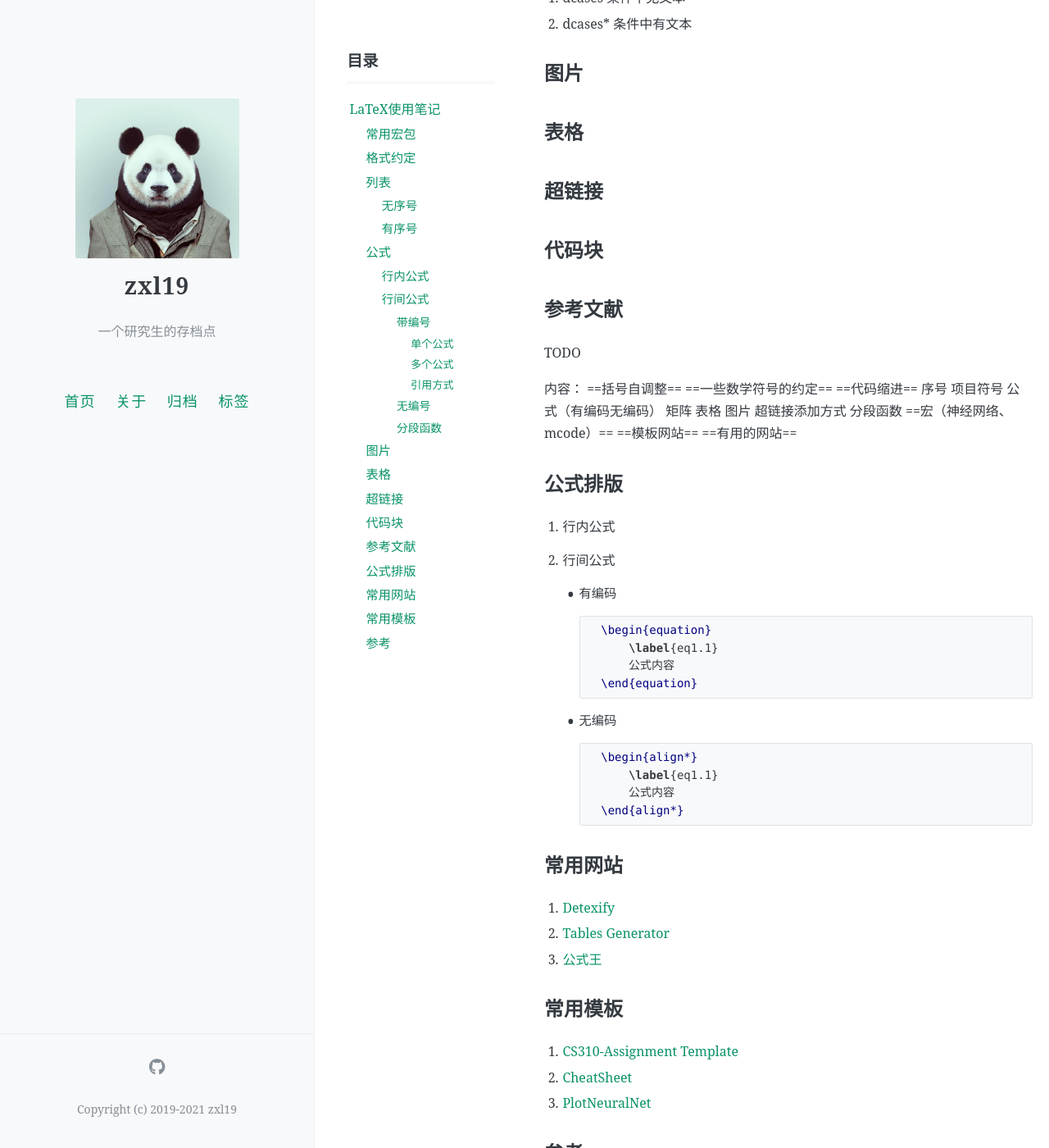
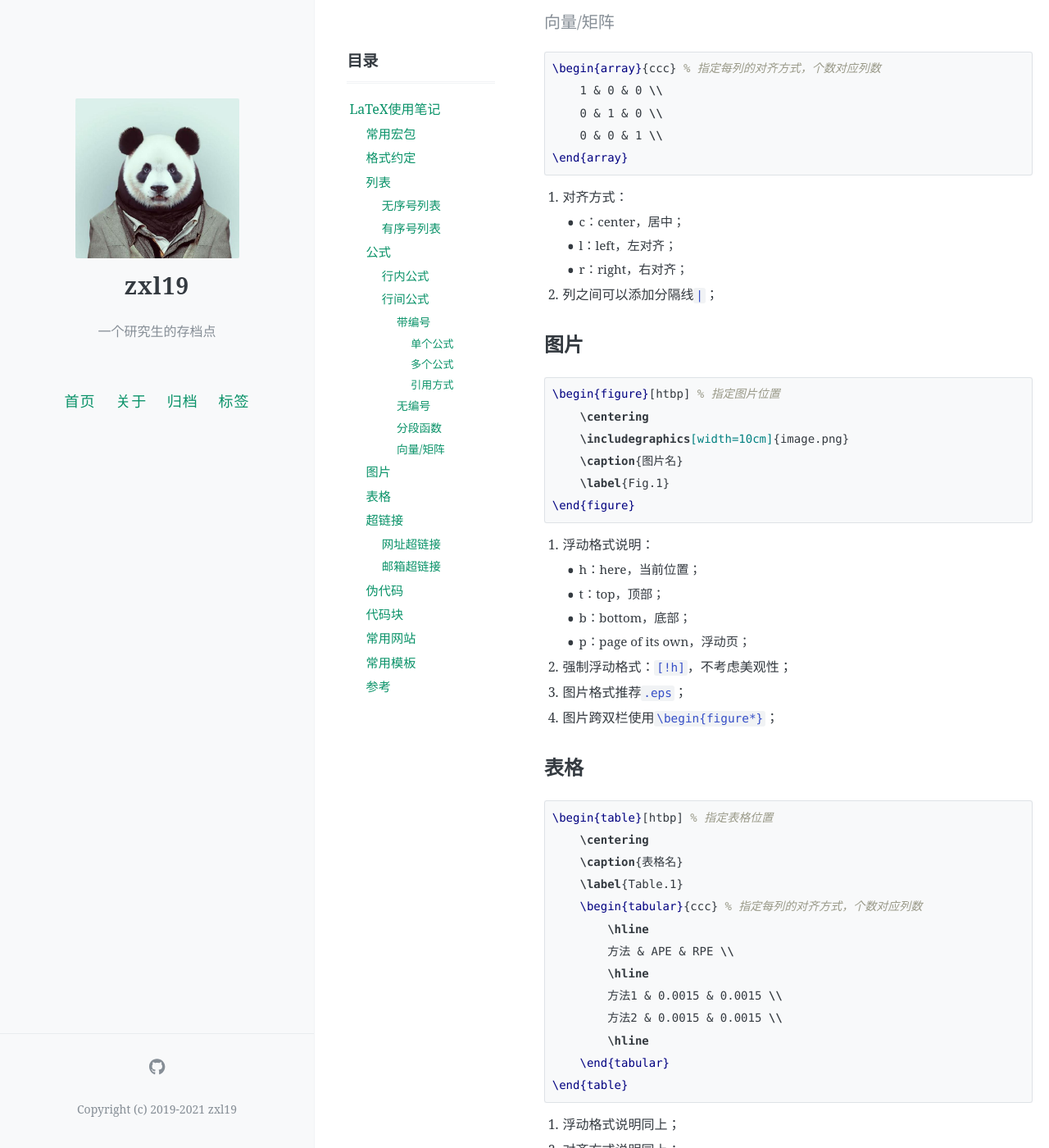
Before and after one commit to zxl19/zxl19.github.io, a Jekyll site: the page built from _posts/2021-03-29-latex-note.md, in a window 1280 px wide and 1400 px high, scrolled down 3311 px. Shown: the whole window at 82% size. Built offline with Jekyll 4.4.1, drawn with Linux system fonts in a browser that asks for light colours; formulas are drawn with MathJax 3; comment, search, counter and statistics services are not loaded; some of the changed text lies outside the part shown.

Commit message:
Update 2021-03-29-latex-note.md

````diff
--- a/_posts/2021-03-29-latex-note.md
+++ b/_posts/2021-03-29-latex-note.md
@@ -63,7 +63,7 @@ pinned: false
 
 ## 列表
 
-### 无序号
+### 无序号列表
 
 ```latex
 \begin{itemize} % 默认：实心点
@@ -72,10 +72,10 @@ pinned: false
 \end{itemize}
 ```
 
-### 有序号
+### 有序号列表
 
 ```latex
-\begin{enumerate}[(1)] % 默认：1.
+\begin{enumerate}[(1)] % 此处指定序号样式，默认：1.
     \item 支持123
     \item 支持abc
     \item 支持ABC
@@ -111,7 +111,7 @@ $公式内容$
 ```latex
 \begin{align}
     \label{eq1.2}
-    & 公式内容
+    & 公式内容 \\
     \label{eq1.3}
     & 公式内容
 \end{align}
@@ -120,14 +120,15 @@ $公式内容$
 ##### 引用方式
 
 ```latex
-\eqref{eq1.1}
+\eqref{eq1.1}   % 有括号
+\ref{eq1.2}     % 无括号
 ```
 
 #### 无编号
 
 ```latex
 \begin{align*}
-    & 公式内容
+    & 公式内容 \\
     & 公式内容
 \end{align*}
 ```
@@ -135,85 +136,122 @@ $公式内容$
 #### 分段函数
 
 ```latex
-\begin{equation}
-    \label{eq1.4}
-    \begin{dcases}
-        公式内容 & 条件 \\
-        公式内容 & 条件
-    \end{dcases}
-\end{equation}
+\begin{dcases}
+    公式内容 & 条件 \\
+    公式内容 & 条件
+\end{dcases}
 ```
 
-1. dcases   条件中无文本
-2. dcases*  条件中有文本
+1. `dcases`     条件为纯公式，文本使用`\text{}`；
+2. `dcases*`    条件为纯文本，公式使用`$ $`；
+
+#### 向量/矩阵
+
+```latex
+\begin{array}{ccc} % 指定每列的对齐方式，个数对应列数
+    1 & 0 & 0 \\
+    0 & 1 & 0 \\
+    0 & 0 & 1 \\
+\end{array}
+```
+
+1. 对齐方式：
+    - c：center，居中；
+    - l：left，左对齐；
+    - r：right，右对齐；
+2. 列之间可以添加分隔线`|`；
 
 ## 图片
 
+```latex
+\begin{figure}[htbp] % 指定图片位置
+    \centering
+    \includegraphics[width=10cm]{image.png}
+    \caption{图片名}
+    \label{Fig.1}
+\end{figure}
+```
+
+1. 浮动格式说明：
+    - h：here，当前位置；
+    - t：top，顶部；
+    - b：bottom，底部；
+    - p：page of its own，浮动页；
+2. 强制浮动格式：`[!h]`，不考虑美观性；
+3. 图片格式推荐`.eps`；
+4. 图片跨双栏使用`\begin{figure*}`；
+
 ## 表格
+
+```latex
+\begin{table}[htbp] % 指定表格位置
+    \centering
+    \caption{表格名}
+    \label{Table.1}
+    \begin{tabular}{ccc} % 指定每列的对齐方式，个数对应列数
+        \hline
+        方法 & APE & RPE \\
+        \hline
+        方法1 & 0.0015 & 0.0015 \\
+        方法2 & 0.0015 & 0.0015 \\
+        \hline
+    \end{tabular}
+\end{table}
+```
+
+1. 浮动格式说明同上；
+2. 对齐方式说明同上；
+3. 表格框线：
+    - 水平框线：使用`\hline`；
+    - 垂直框线：在列之间添加分隔线`|`；
+4. 表格跨双栏使用`\begin{table*}`
 
 ## 超链接
 
-## 代码块
+### 网址超链接
 
-## 参考文献
+```latex
+\url{网址}
+\href{网址}{显示文字}
+```
+
+### 邮箱超链接
+
+```latex
+\href{mailto:xxx@xxx.xxx}{显示文字}
+```
+
+## 伪代码
 
 TODO
 
-内容：
-==括号自调整==
-==一些数学符号的约定==
-==代码缩进==
-序号
-项目符号
-公式（有编码无编码）
-矩阵
-表格
-图片
-超链接添加方式
-分段函数
-==宏（神经网络、mcode）==
-==模板网站==
-==有用的网站==
+## 代码块
 
-## 公式排版
-
-1. 行内公式
-
-
-
-2. 行间公式
-    - 有编码
-
-        ```latex
-        \begin{equation}
-		    \label{eq1.1}
-            公式内容
-	    \end{equation}
-        ```
-
-    - 无编码
-
-        ```latex
-        \begin{align*}
-		    \label{eq1.1}
-            公式内容
-	    \end{align*}
-        ```
+```latex
+\begin{lstlisting}
+    代码段
+\end{lstlisting}
+```
 
 ## 常用网站
 
-1. [Detexify](http://detexify.kirelabs.org/classify.html)
-2. [Tables Generator](https://www.tablesgenerator.com/)
+1. [常用数学符号的 LaTeX 表示方法](https://mohu.org/info/symbols/symbols.htm)
+2. [Detexify](http://detexify.kirelabs.org/classify.html)
 3. [公式王](https://gongshi.wang/)
+4. [Tables Generator](https://www.tablesgenerator.com/)
 
 ## 常用模板
 
 1. [CS310-Assignment Template](https://www.overleaf.com/latex/templates/cs310-assignment-template/qrqpndrxpcht)
-2. [CheatSheet](https://www.latextemplates.com/template/cheatsheet)
+2. [Cheatsheet](https://www.latextemplates.com/template/cheatsheet)
 3. [PlotNeuralNet](https://github.com/HarisIqbal88/PlotNeuralNet)
 
 ## 参考
 
-1. [LaTeX 工作室](https://www.latexstudio.net/)
-2. [Overleaf Templates](https://www.overleaf.com/latex/templates)
-3. [LaTeX Templates](https://www.latextemplates.com)
+1. [CSDN博客](https://blog.csdn.net/HugoChen_cs/article/details/105189541)
+2. [CSDN博客](https://blog.csdn.net/qq_38526623/article/details/103737589)
+3. [CSDN博客](https://blog.csdn.net/LeonSUST/article/details/89332744)
+4. [CSDN博客](https://blog.csdn.net/OOFFrankDura/article/details/90600855)
+5. [LaTeX 工作室](https://www.latexstudio.net/)
+6. [Overleaf Templates](https://www.overleaf.com/latex/templates)
+7. [LaTeX Templates](https://www.latextemplates.com)
````
